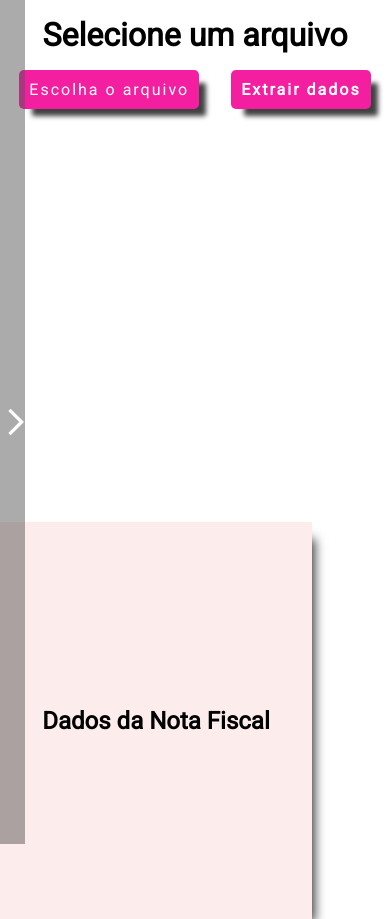
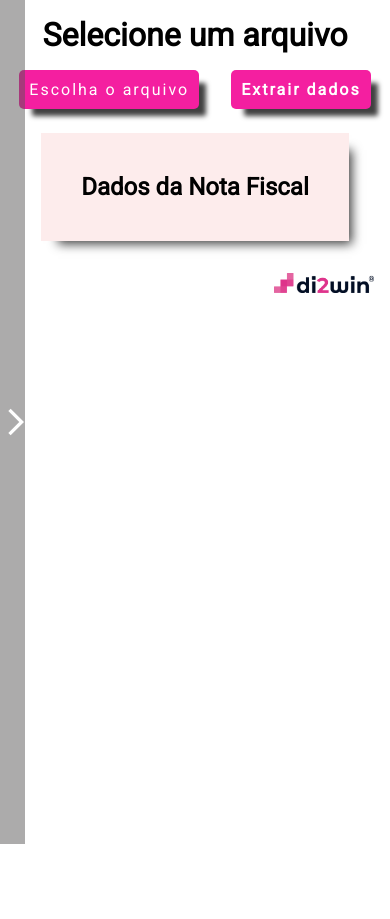
Before and after one commit to RachelDamasceno/Projeto-Integrador, a React (Create React App) app: page / in a window 390 px wide. After the commit the page ends 844 px from the top, so only its background shows below. Built offline with nearby package versions, Linux system fonts and the light colour scheme.

Commit message:
centralizando a imagem e a tabela

```diff
--- a/src/App.css
+++ b/src/App.css
@@ -31,25 +31,11 @@
 } */
 
 /* ------------------------------------------- */
+
+
 .main {
-  /*display: flex;
-  flex-direction: column;
-  justify-content: center;
-  align-items: center;*/
-}
-.home {
-  height: 96vh;
-  display: flex;
-  align-items: center;
-  justify-content: center;
-  column-gap: 20px;
-}
 
-.main-upload {
-  display: flex;
-  flex-direction: column;
-  align-items: center;
-  row-gap: 1em;
+
 }
 
 .upload-title {
@@ -58,24 +44,12 @@
   padding: 16px;
 }
 
-.extraction {
+.btn-header {
   display: flex;
+  gap: 32px;
+  align-items: center;
   justify-content: center;
-  align-items: center;
-  height: 90%;
-  width: 100%;
-  background-color: #fdecec;
-  box-shadow: 10px 10px 10px -7px rgba(0, 0, 0, 0.75);
-}
-
-.logo-img {
-  width: 5%;
-}
-
-.footer {
-  display: flex;
-  justify-content: end;
-  padding-right: 1%;
+  margin-bottom: 24px;
 }
 
 #input-btn {
@@ -95,13 +69,6 @@
   box-shadow: 10px 10px 5px -3px rgba(0, 0, 0, 0.75);
 }
 
-.div-transfer-btn {
-  width: 100%;
-  display: flex;
-  justify-content: center;
-  align-items: center;
-}
-
 .data-transfer-btn {
   font-weight: 600;
   font-size: 16px;
@@ -116,41 +83,45 @@
   box-shadow: 10px 10px 5px -3px rgba(0, 0, 0, 0.75);
 }
 
-.doc-preview {
+.home {
   display: flex;
-  flex-direction: column;
-  align-items: center;
-  row-gap: 15px;
+  justify-content: center;
+  column-gap: 20px;
+  margin: 16px;
+}
+
+.doc-preview h2 {
+  text-align: center;
 }
 
 .image-preview {
-  width: 35%;
-  height: 70%;
+ max-width: 100%;
+}
+
+.logo-img {
+  width: 100px;
+}
+
+.footer {
+  padding: 16px;
+  text-align: end;
+}
+
+.extraction {
+  background-color: #fdecec;
+  box-shadow: 10px 10px 10px -7px rgba(0, 0, 0, 0.75);
+  padding: 32px;
 }
 
 /* TABELA---------------------------------------------------------------- */
 
-.main-table {
-  display: flex;
-  flex-direction: column;
-  align-items: center;
-  justify-content: center;
-}
-
-.tabela {
-  width: 100%;
-  /* padding: 20px; */
-  display: flex;
-  flex-direction: column;
-  row-gap: 20px;
-}
 
 .table-h2 {
   text-align: center;
+  padding: 8px;
 }
 
 table {
-  width: 100%;
   border-collapse: collapse;
 }
 
@@ -166,51 +137,3 @@ table {
   padding: 10px;
   text-align: left;
 }
-
-@media (max-width: 850px) {
-  .main-upload {
-    height: 100vh;
-    align-items: center;
-    justify-content: center;
-  }
-  .home {
-    width: 80vw;
-    display: flex;
-    flex-direction: column;
-    flex-direction: column;
-  }
-  .image-preview {
-    width: 50%;
-  }
-  .extraction {
-    height: 100%;
-  }
-  .footer {
-    display: none;
-  }
-}
-
-@media (max-width: 1050px) {
-  .extraction {
-    height: 97%;
-  }
-}
-
-@media (max-width: 1330px) {
-  .extraction {
-    height: 100%;
-  }
-}
-
-@media (max-width: 2560px) {
-  .image-preview {
-    width: 80%;
-  }
-}
-
-.btn-header {
-  display: flex;
-  gap: 32px;
-  align-items: center;
-  justify-content: center;
-}
--- a/src/components/Table.js
+++ b/src/components/Table.js
@@ -48,7 +48,6 @@ function Table({ tabelaVisivel }) {
     exampleJson.resultados[0].camposExtraidos.valor_total_da_nota[0].text;
 
   return (
-    <div className="main-table">
       <div className="tabela">
         <h2 className="table-h2">Dados da Nota Fiscal</h2>
         {tabelaVisivel && (
@@ -96,7 +95,6 @@ function Table({ tabelaVisivel }) {
           </table>
         )}
       </div>
-    </div>
   );
 }
 
--- a/src/pages/Home.js
+++ b/src/pages/Home.js
@@ -32,11 +32,9 @@ function Home() {
       </section>
 
       <div className="home">
-        <div className="main-upload">
-
         {selectedFile && (
           <div className="doc-preview">
-              <h2>Preview do documento.</h2>
+            <h2>Preview do documento</h2>
             <img
               src={URL.createObjectURL(selectedFile)}
               alt="Preview"
@@ -44,11 +42,9 @@ function Home() {
             />
           </div>
         )}
-        </div>
+
         <div className="extraction">
-          <div className="inner-extraction">
           <Table tabelaVisivel={tabelaVisivel} />
-          </div>
         </div>
       </div>
 
```
Lines whose indentation alone changed are shown as unchanged.
